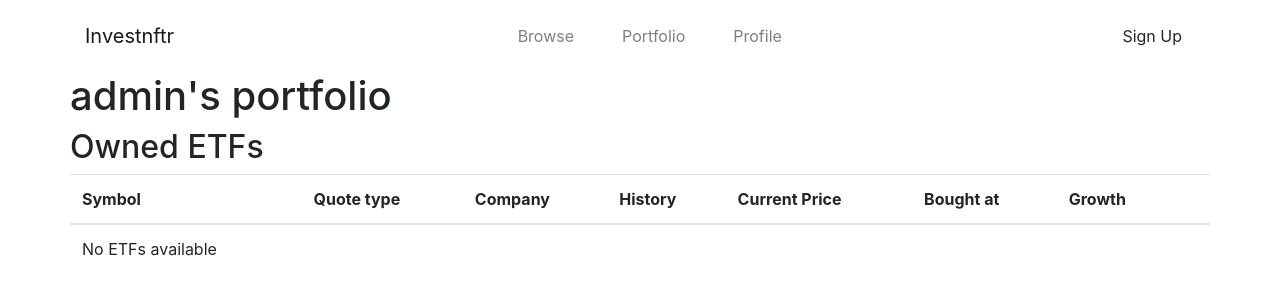
After one commit to trendybloke/agile-group-2, a Django app: page /accounts/portfolio/admin/ in a window 1280 px wide. The commit adds this page. Shown: the top 300 px of the page. Run offline with Django 4.2, Linux system fonts and the light colour scheme; data comes from the database, SQL or seed files in the repository; both versions use the stored data as it was after the commit.

Commit message:
Added portfolio page. Example accessible through '/accounts/portfolio/a_test'.

```diff
--- a/django_environment/django-venv/Django_Environment/accounts/models.py
+++ b/django_environment/django-venv/Django_Environment/accounts/models.py
@@ -127,6 +127,7 @@ class ETF_instance(models.Model):
     date_created = models.DateField()
     is_deleted = models.BooleanField(default = False)
     ETF = models.ForeignKey('ETF', on_delete = models.RESTRICT)
+    price_on_create = models.FloatField()
     user = models.ForeignKey(settings.AUTH_USER_MODEL, on_delete = models.RESTRICT, null = True, blank = True)
 
     def display_ETF(self):
--- /dev/null
+++ b/django_environment/django-venv/Django_Environment/accounts/templates/portfolio.html
@@ -0,0 +1,32 @@
+{% include 'base.html' %}
+<body>
+    <div class="container">
+        <div class="row">
+            <h1>{{ username }}'s portfolio</h1>
+        </div>
+        <div class="row">
+            <h2>Owned ETFs</h2>
+            <table class="table">
+                <thead>
+                    <tr>
+                        <th scope="col">Symbol</th>
+                        <th scope="col">Quote type</th>
+                        <th scope="col">Company</th>
+                        <th scope="col">History</th>
+                        <th scope="col">Current Price</th>
+                        <th scope="col">Bought at</th>
+                        <th scope="col">Growth</th>
+                        <th scope="col"></th>
+                    </tr>
+                </thead>
+                <tbody>
+                    {% for etf in etf_list %}
+                        {%  include "partials/etf_portfolio_listing.html" with etf_symbol=etf.ETF.symbol %}
+                    {% empty %}
+                        <td>No ETFs available</td>
+                    {% endfor %}
+                </tbody>
+            </table>
+        </div>
+    </div>
+</body>
--- a/django_environment/django-venv/Django_Environment/accounts/urls.py
+++ b/django_environment/django-venv/Django_Environment/accounts/urls.py
@@ -1,7 +1,8 @@
 from django.urls import path
-
+from accounts import views
 from .views import SignUpView
 
 urlpatterns = [
     path("signup/", SignUpView.as_view(), name="signup"),
+    path('portfolio/<username>/', views.portfolio, name='portfolio')
 ]
--- a/django_environment/django-venv/Django_Environment/accounts/views.py
+++ b/django_environment/django-venv/Django_Environment/accounts/views.py
@@ -1,9 +1,77 @@
-from django.shortcuts import render
+from django.shortcuts import render, redirect
 from django.contrib.auth.forms import UserCreationForm
 from django.urls import reverse_lazy
 from django.views import generic
+from django.template.defaulttags import register
+from django.core.exceptions import ObjectDoesNotExist
+from Login_SignUp_ResetPWEmail_HomePage import views as home_views
+from etfs import views as etf_views
+import accounts.models as models
+import yfinance as yf
 
 class SignUpView(generic.CreateView):
     form_class = UserCreationForm
     success_url = reverse_lazy("login")
     template_name = "registration/signup.html"
+
+@register.filter
+def get_value(dictionary, key):
+    return dictionary.get(key)
+
+def portfolio(request, username):
+    """ Request for a user's portfolio page """
+    context = {}
+
+    # Determine if requested user exists
+    try:
+        user_obj = models.CustomUser.objects.get(username=username)
+
+        # User exists
+        context["username"] = user_obj.username
+
+        # Get all ETF_instances belonging to user
+        users_etf_instances = models.ETF_instance.objects.filter(user = user_obj)
+
+        # Get all ETFs inside ETF_instances
+        etfs = {}
+        for etf_instance in users_etf_instances:
+            etfs[etf_instance.display_ETF().symbol] = etf_instance.price_on_create
+
+        etf_data = {}
+
+        for etf_symbol, etf_bought_price in etfs.items():
+            specific_etf_data = {}
+            etf_info = yf.Ticker(etf_symbol).info
+
+            specific_etf_data['company'] = etf_info['longName']
+            specific_etf_data['quoteType'] = etf_info['quoteType']
+
+            price_data = str()
+            price = str()
+
+            if(etf_info['quoteType'] == 'ETF'):
+                price_data = 'regularMarketPrice'
+            else:
+                price_data = 'currentPrice'
+
+            growth = round(etf_bought_price - etf_info[price_data], 2)
+
+            if growth and growth > 0:
+                growth = '+ ' + str(growth)
+            elif growth and growth < 0:
+                growth = str(growth)[0] + " " + str(growth)[1:]
+
+            price = str(round(etf_info[price_data], 2)) + " " + etf_info["currency"]
+
+            specific_etf_data['growth'] = growth
+            specific_etf_data['price'] = price
+            specific_etf_data['bought_price'] = str(round(etf_bought_price, 2)) + " " + etf_info["currency"]
+
+            etf_data[etf_symbol] = specific_etf_data
+
+        context['etf_list'] = users_etf_instances
+        context['etf_data'] = etf_data
+
+        return render(request, "portfolio.html", context)
+    except ObjectDoesNotExist:
+        return redirect(etf_views.etf_browse)
--- a/django_environment/django-venv/Django_Environment/templates/includes/navigation.html
+++ b/django_environment/django-venv/Django_Environment/templates/includes/navigation.html
@@ -25,7 +25,8 @@
         -->
 
         <li class="nav-item px-3">
-          <a class="nav-link">
+          {% url 'portfolio' username='a_test' as portfolio_url %}
+          <a class="nav-link" href="{{ portfolio_url }}">
             Portfolio
           </a>
         </li>
@@ -39,7 +40,9 @@
 
       <ul class="navbar-nav ms-auto">
         {% url 'signup' as signup_url %}
-        <a class="btn bg-gradient-primary mb-0" href="{{ signup_url }}">Sign Up</a>
+        <a class="btn bg-gradient-primary mb-0" href="{{ signup_url }}">
+          Sign Up
+        </a>
       </ul>
     </div>
   </div>
```
Also changed, not shown: django_environment/django-venv/Django_Environment/accounts/templates/partials/etf_portfolio_listing.html (added, +29 -0 lines), django_environment/django-venv/Django_Environment/accounts/migrations/0005_etf_instance_price_on_create.py (added), django_environment/django-venv/Django_Environment/db.sqlite3.
